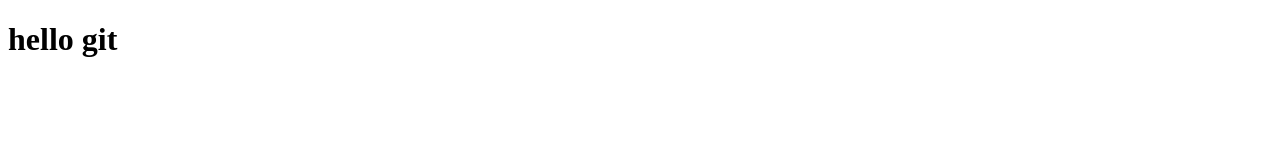
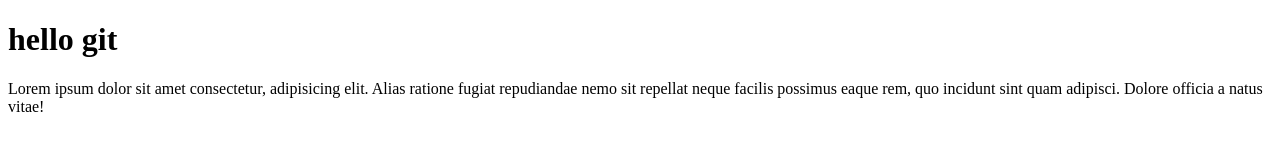
Before and after one commit to zulfiadi-op/makn, a plain HTML site: page index.html in a window 1280 px wide. Drawn offline with Linux system fonts and the light colour scheme.

Commit message:
menambahkan paragraf pada index

```diff
--- a/index.html
+++ b/index.html
@@ -7,5 +7,6 @@
 </head>
 <body>
     <h1>hello git</h1>
+    <p>Lorem ipsum dolor sit amet consectetur, adipisicing elit. Alias ratione fugiat repudiandae nemo sit repellat neque facilis possimus eaque rem, quo incidunt sint quam adipisci. Dolore officia a natus vitae!</p>
 </body>
 </html>
```
